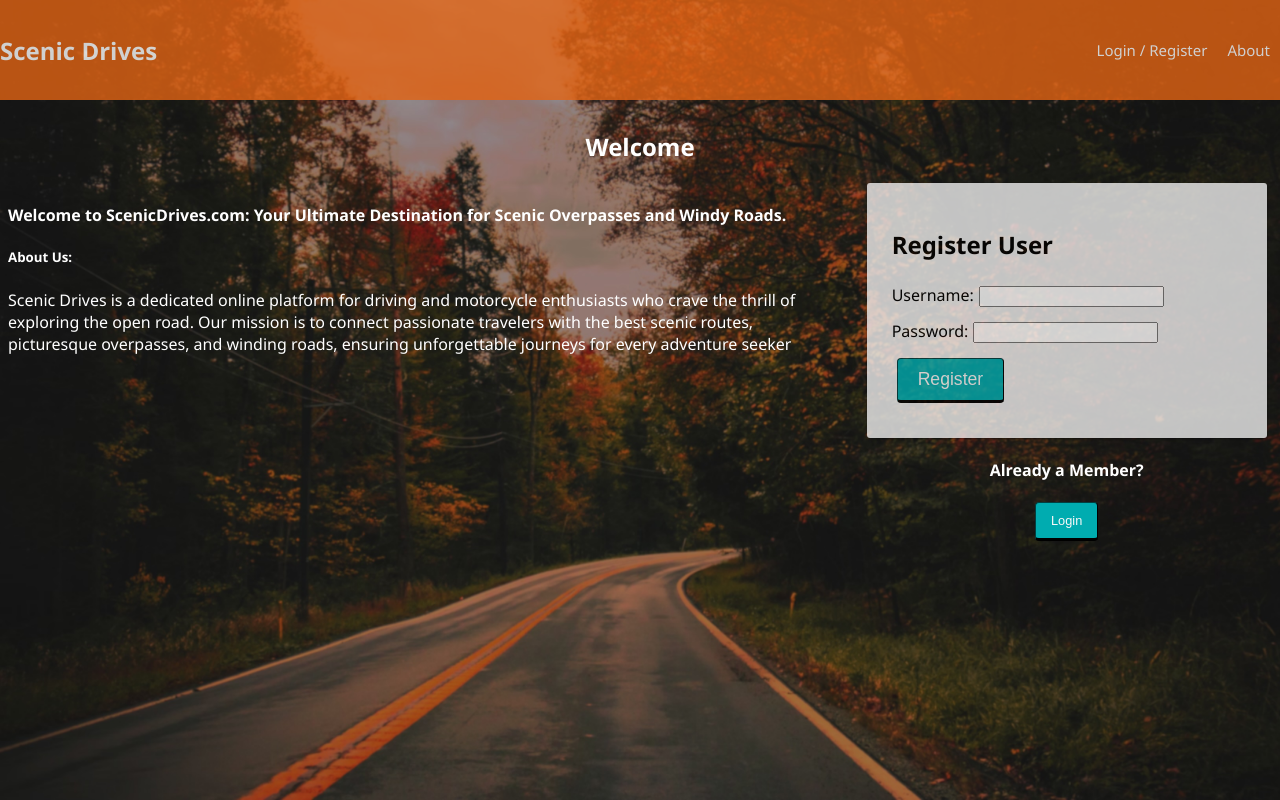
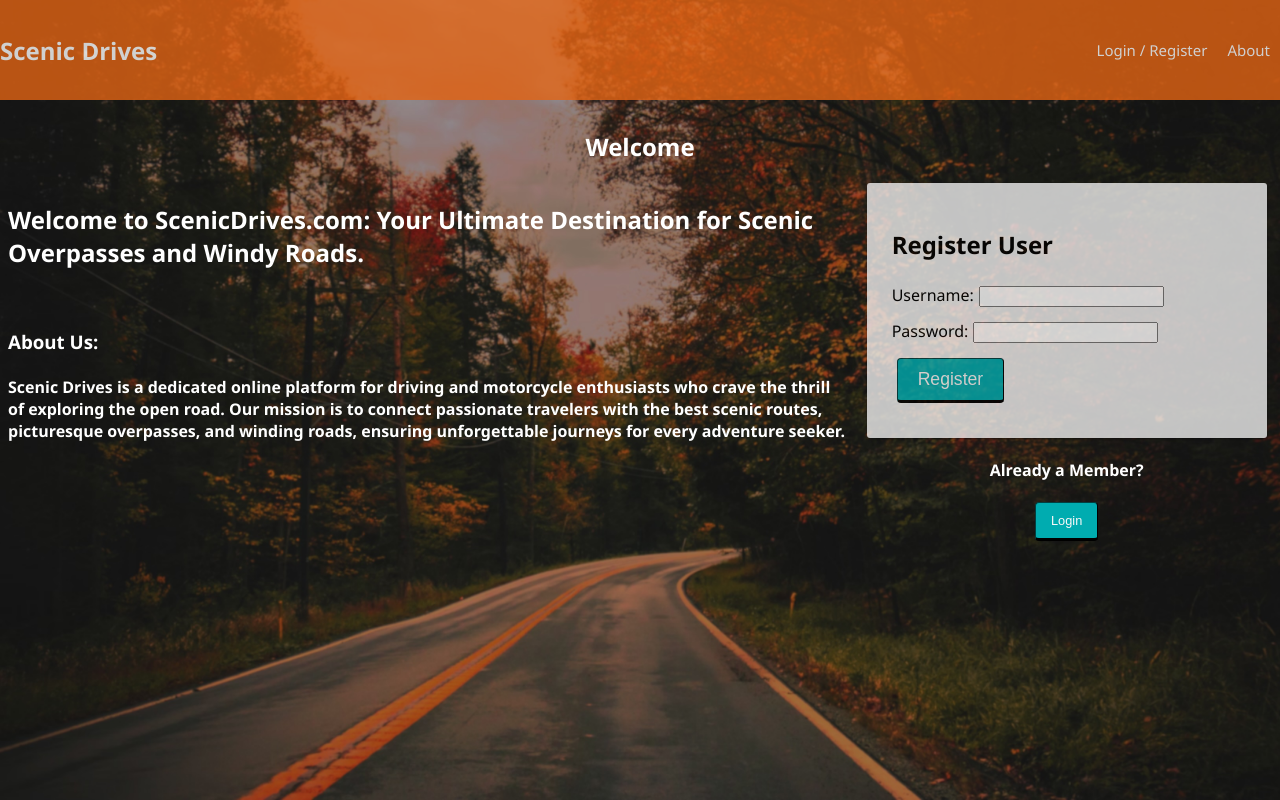
Before and after one commit to Jamabdi/Scenic-Drives, a React (Create React App) app: page /user#/home in a window 1280 px wide. Built offline with nearby package versions, Linux system fonts and the light colour scheme; no server answers.

Commit message:
image file upload button working

```diff
--- a/src/components/AddRoute/AddRoute.jsx
+++ b/src/components/AddRoute/AddRoute.jsx
@@ -40,19 +40,6 @@ function AddRoute() {
         }
     }
 
-    // useEffect(() => {
-
-    // //     //Edit an existing route
-    // //     if(id){
-    // //         dispatch({type: "EDIT_ROUTE", payload: {name, description, map_pic, id}})
-    // //     }
-    // //     //Add a route
-    // //     else{
-    // //         dispatch({ type: "POST_ROUTE", payload: {name, description, map_pic} });
-    // //     }
-    // //   }, []);
-
-
 
 
 
@@ -78,13 +65,24 @@ function AddRoute() {
                 onChange={(e) => setDescription(e.target.value)}
             />
             <br></br>
-            Map Pic:{" "}
+            Map File:{" "}
             <input
                 value={map_pic}
+                type="file"
+                accept="image/*"
                 placeholder="Upload Image of Route"
                 onChange={(e) => setMap_Pic(e.target.value)}
             />
             <br></br>
+        <br />
+        {
+          map_pic === '' ? (
+            <p>Please select an image</p>
+          ) : (
+            <img style={{ maxWidth: '150px' }} src={map_pic} />
+          )
+        }
+        <br />
             <button type="submit">Add Route</button>
         </form>
     );
--- a/src/components/App/App.css
+++ b/src/components/App/App.css
@@ -8,7 +8,7 @@ body {
   font-family: 'Segoe UI', Tahoma, Geneva, Verdana, sans-serif;
   margin: 0;
   padding: 0;
-  background-color:  #cdc0b7;
+  background-color:  #cb661e;
   background-image:url('background-image.jpg');
   background-size: cover;
   background-repeat: no-repeat;
@@ -91,7 +91,7 @@ Alert
   padding: 15px 10px;
   margin: 15px 0;
   border: 2px solid #e01616;
-  background-color: #efefef;
+  background-color: #856363;
   border-radius: 3px;
   color: #e01616;
   font-size: 0.8rem;
--- a/src/components/LandingPage/LandingPage.jsx
+++ b/src/components/LandingPage/LandingPage.jsx
@@ -20,21 +20,22 @@ function LandingPage() {
 
   return (
     <div className="container">
-      <h1 style = {textPlacement}>{heading}</h1>
+      <h1 style={textPlacement}>{heading}</h1>
 
       <div className="grid">
         <div className="grid-col grid-col_8">
+          <h2>
+            Welcome to ScenicDrives.com: Your Ultimate Destination for Scenic Overpasses and Windy Roads.
+          </h2>
+          <br></br>
+
+          <h3>About Us:</h3>
           <h4>
-          Welcome to ScenicDrives.com: Your Ultimate Destination for Scenic Overpasses and Windy Roads.
+            Scenic Drives is a dedicated online platform for driving and motorcycle enthusiasts who crave the thrill of exploring the open road.
+
+            Our mission is to connect passionate travelers with the best scenic routes,
+            picturesque overpasses, and winding roads, ensuring unforgettable journeys for every adventure seeker.
           </h4>
-
-          <p>
-          <h5>About Us:</h5>
-          Scenic Drives is a dedicated online platform for driving and motorcycle enthusiasts who crave the thrill of exploring the open road.
-
-          Our mission is to connect passionate travelers with the best scenic routes,
-         picturesque overpasses, and winding roads, ensuring unforgettable journeys for every adventure seeker
-          </p>
         </div>
         <div className="grid-col grid-col_4">
           <RegisterForm />
```
